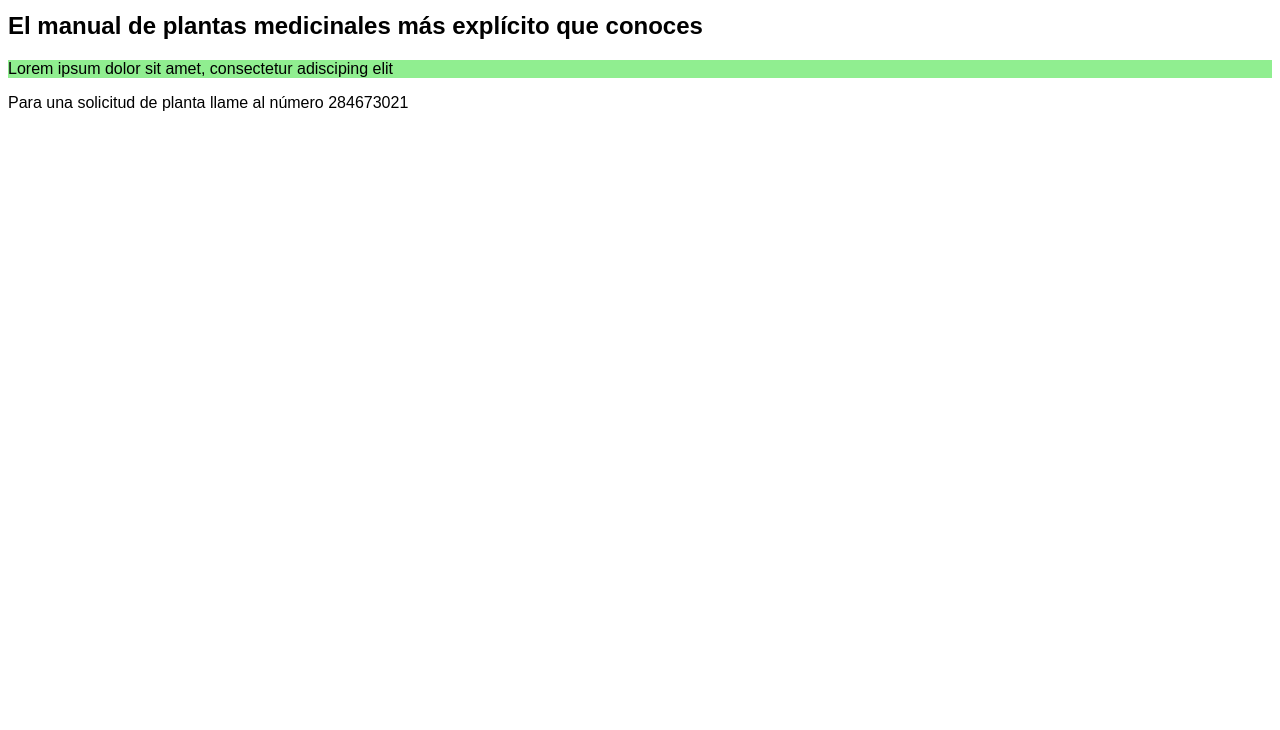
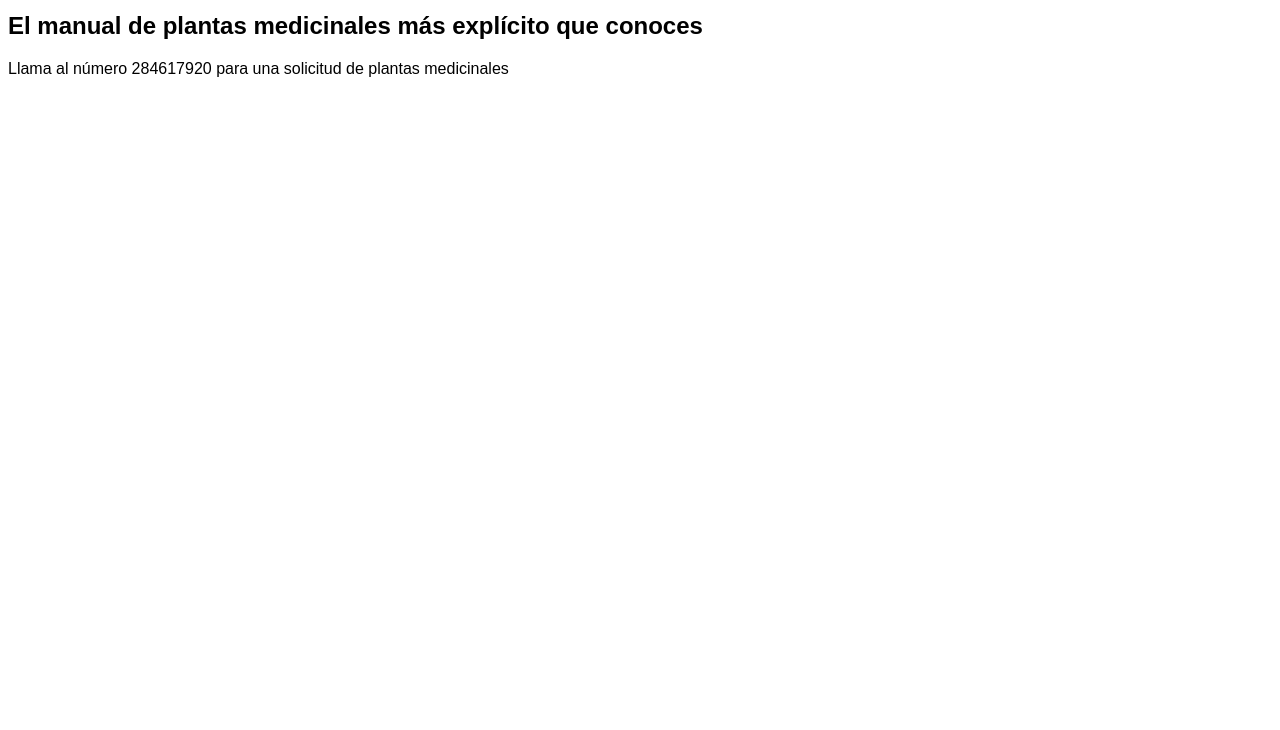
Before and after one commit to Quantum-AVG/Plantas.Medicinales, a plain HTML site: page index.html in a window 1280 px wide. Shown: the part 70-800 px from the top of the page. Drawn offline with Linux system fonts and the light colour scheme.

Commit message:
Update index.html

```diff
--- a/index.html
+++ b/index.html
@@ -1,14 +1,13 @@
 <html>
     <head>
         <title>Plantas Medicinales</title>
-    <link rel = "stylesheet" href = "style.css" />
+        <link rel="stylesheet" href="style.css"/>
     </head>
     <body>
         <header><h1>Plantas Medicinales</h1></header>
         <main>
             <h2>El manual de plantas medicinales más explícito que conoces</h2>
-      <p>Lorem ipsum dolor sit amet, consectetur adisciping elit</p>
         </main>
-    <footer>Para una solicitud de planta llame al número 284673021</footer>
+        <footer>Llama al número 284617920 para una solicitud de plantas medicinales</footer>
     </body>
 </html>
```
Lines whose indentation alone changed are shown as unchanged.
